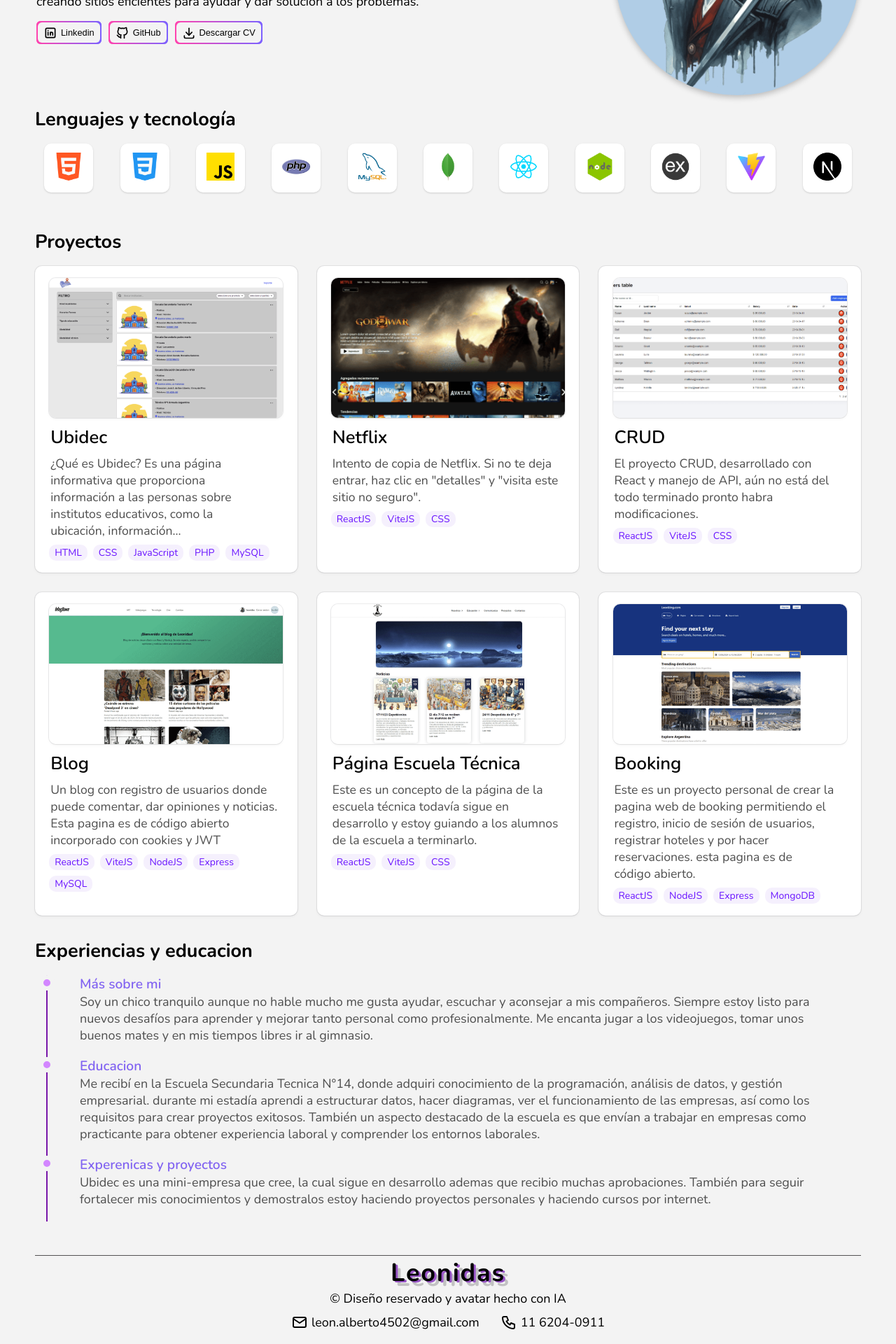
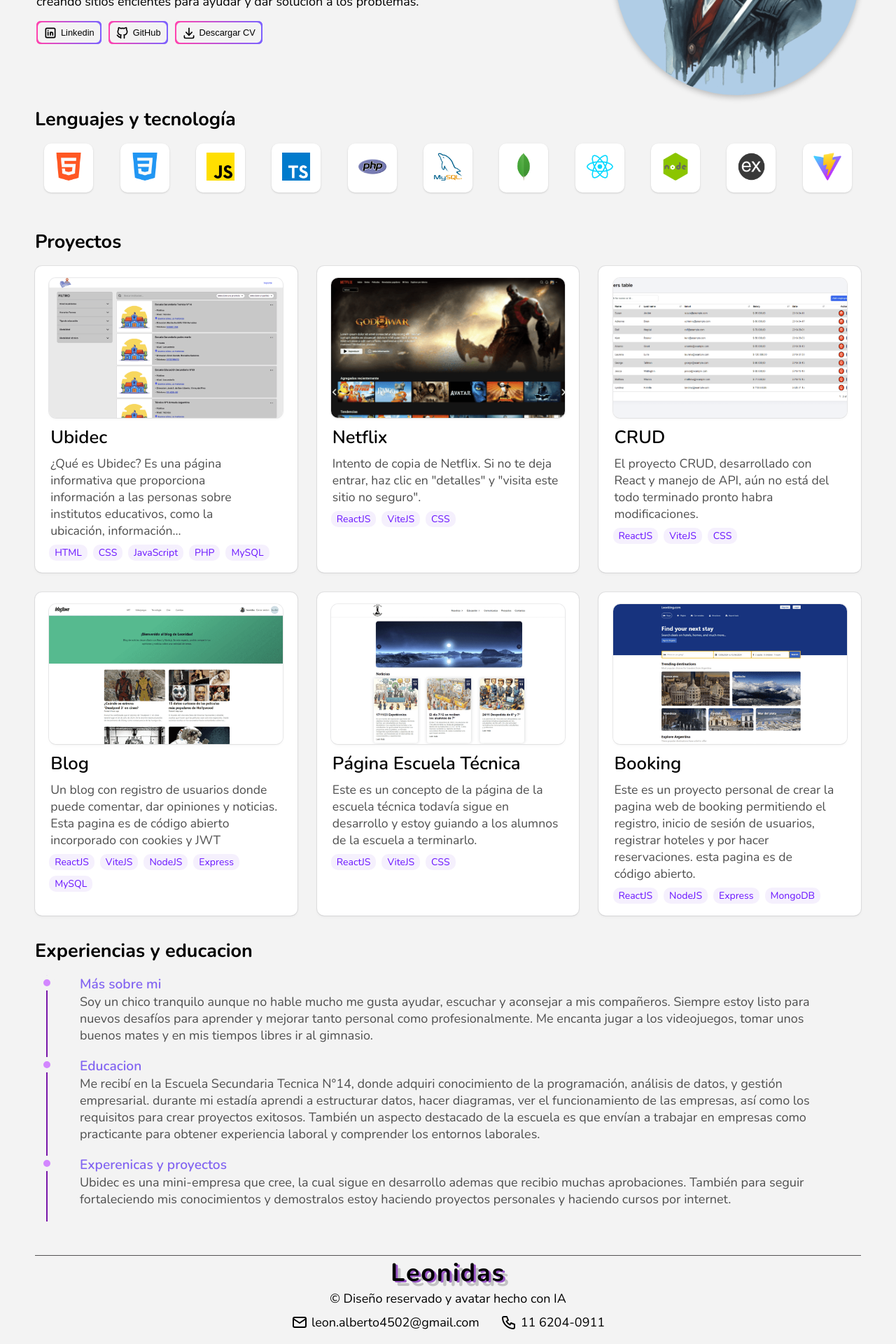
Before and after one commit to LeonidasValen/Portfolio, a React (Vite) app: page / in a window 1280 px wide. Shown: the part 312-2232 px from the top of the page at 70% size. Built offline with nearby package versions, Linux system fonts and the light colour scheme.

Commit message:
skills update

```diff
--- a/src/api/experiences.json
+++ b/src/api/experiences.json
@@ -24,7 +24,7 @@
         "English": "my projects and learning"
     },
     "desc": {
-        "Español": "Ubidec es una mini-empresa que cree, la cual sigue en desarrollo ademas que recibio muchas aprobaciones.  También para seguir fortalecer mis conocimientos y demostralos estoy haciendo proyectos personales y haciendo cursos por internet.",
+        "Español": "Ubidec es una mini-empresa que cree, la cual sigue en desarrollo ademas que recibio muchas aprobaciones.  También para seguir fortaleciendo mis conocimientos y demostralos estoy haciendo proyectos personales y haciendo cursos por internet.",
         "English": "Ubidec is a small company I created, which is still in development and has received a lot of approvals. Additionally, to further strengthen my knowledge and demonstrate it, I am working on personal projects and taking online courses."
     }
 }
--- a/src/components/proyects/proyect.css
+++ b/src/components/proyects/proyect.css
@@ -97,7 +97,7 @@
 .app .skills-proyects .skill{
     color:rgb(105 19 255) ;
 }
-.app.dark-mode{
+.app.dark-mode .skills-proyects .skill{
     color: rgb(161 106 255);
 }
  .skills-proyects .skill{
--- a/src/components/skills/skills.jsx
+++ b/src/components/skills/skills.jsx
@@ -25,6 +25,12 @@ export function Skills(){
         {
           "icon": "icons/js.png",
           "lenguaje": "JavaScript",
+          "color": "#ffdf00",
+          "ani": 10
+        },
+        {
+          "icon": "icons/typescript.png",
+          "lenguaje": "TypeScript",
           "color": "#ffdf00",
           "ani": 10
         },
@@ -70,12 +76,6 @@ export function Skills(){
           "color": "#b440fe",
           "ani": 6
         },
-        {
-          "icon": "icons/next.png",
-          "lenguaje": "NextJS",
-          "color": "#000",
-          "ani": 5
-        }
       ]
 
 
```
Also changed, not shown: public/icons/typescript.png (added), 1 other file (tests, documents, lock files or other folders).
